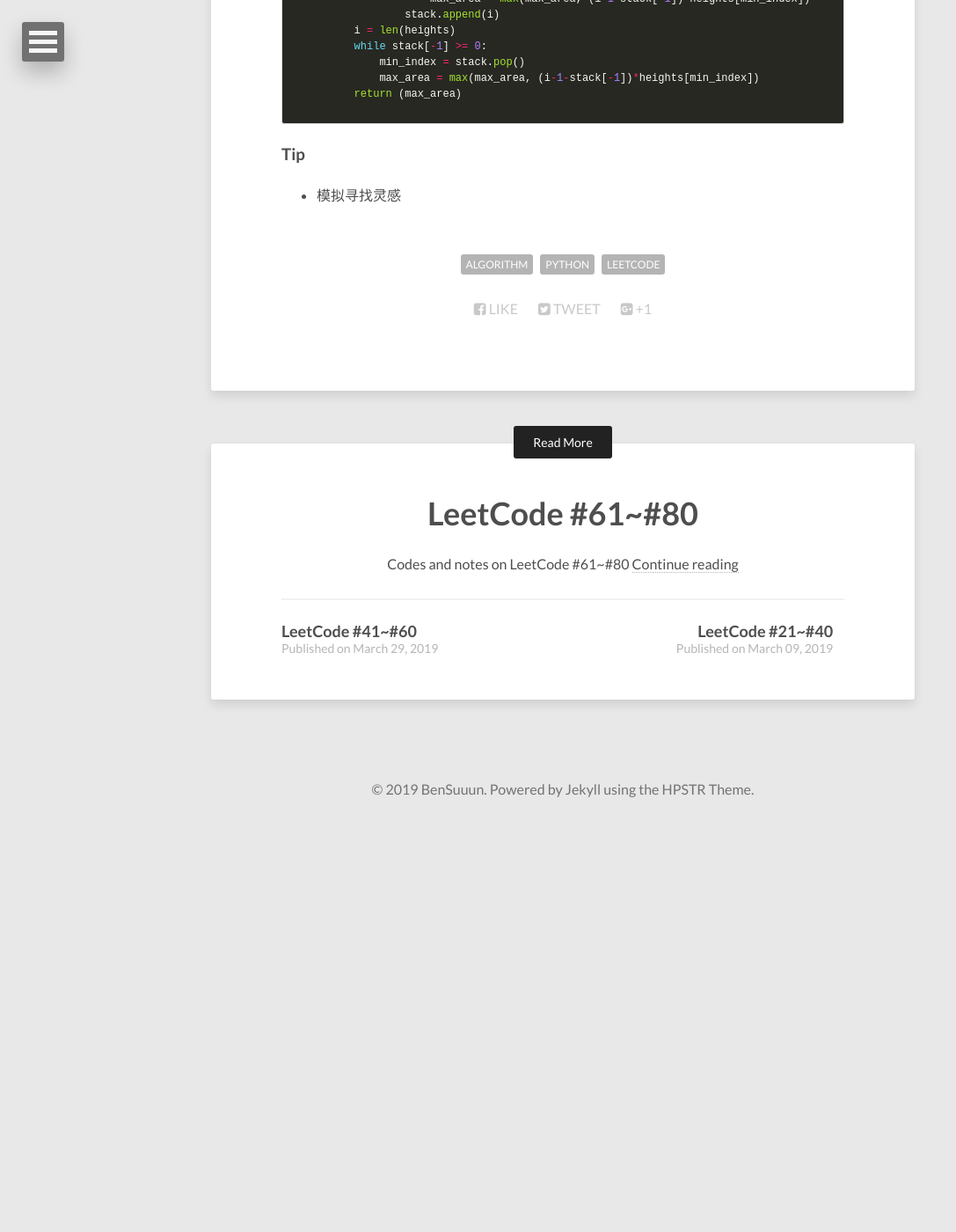
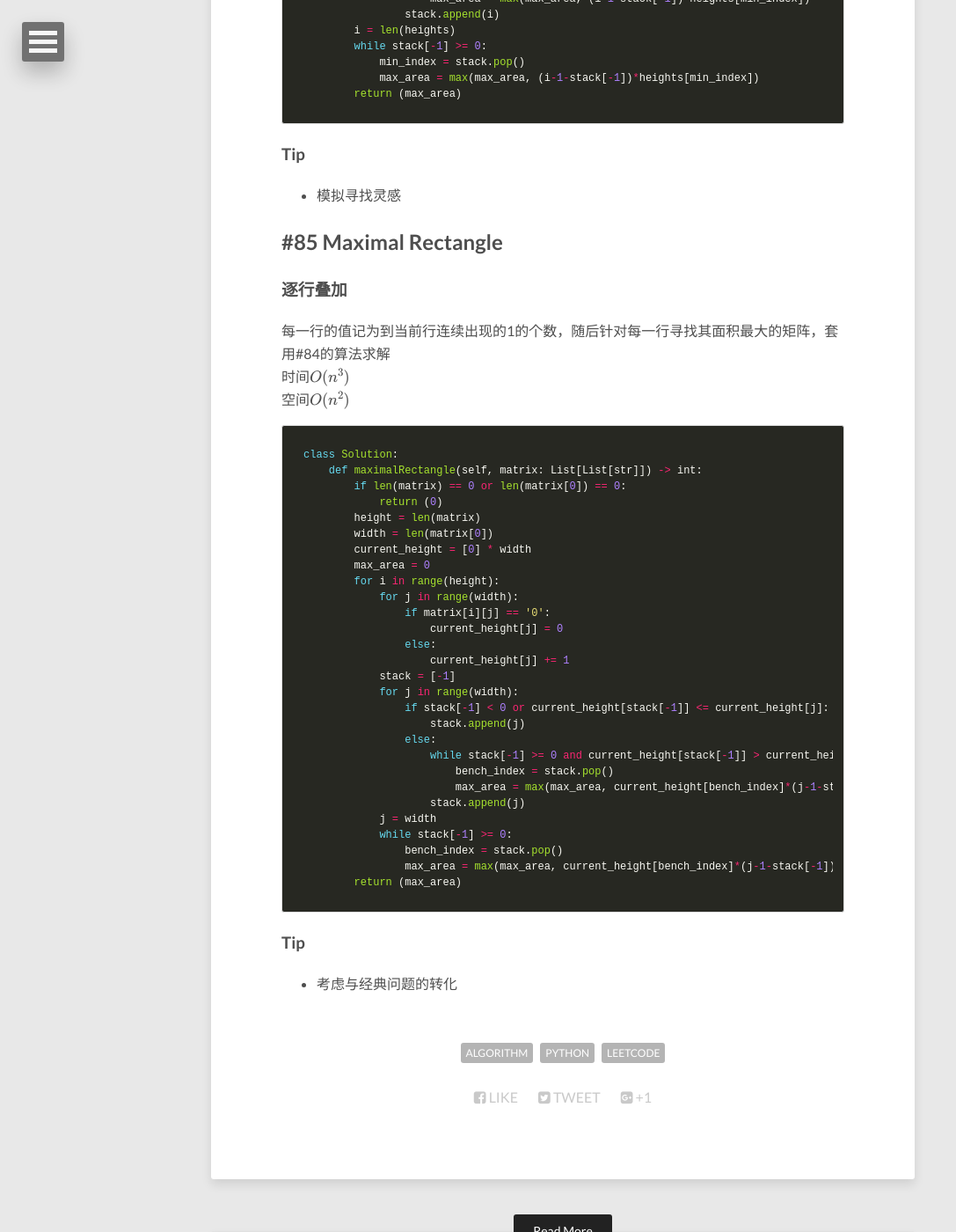
Before and after one commit to Wangbin-Sun/wangbin-sun.github.io, a Jekyll site: the page built from _posts/2019-05-13-leetcode-81-to-100.md, in a window 1280 px wide and 1400 px high, scrolled down 4116 px. Shown: the whole window at 88% size, without its empty margins (0-1087 px from the left). Built offline with Jekyll 4.4.1, drawn with Linux system fonts in a browser that asks for light colours; nearby versions of some CDN libraries; formulas are drawn with MathJax 3; before the commit the page ends 5054 px from its top, so only the background shows below that.

Commit message:
Update Leetcode to #85

````diff
--- a/_posts/2019-05-13-leetcode-81-to-100.md
+++ b/_posts/2019-05-13-leetcode-81-to-100.md
@@ -174,3 +174,43 @@ class Solution:
 
 ### Tip
 * 模拟寻找灵感
+
+## #85 Maximal Rectangle
+
+### 逐行叠加
+每一行的值记为到当前行连续出现的1的个数，随后针对每一行寻找其面积最大的矩阵，套用#84的算法求解
+时间$O(n^3)$
+空间$O(n^2)$
+```python
+class Solution:
+    def maximalRectangle(self, matrix: List[List[str]]) -> int:
+        if len(matrix) == 0 or len(matrix[0]) == 0:
+            return (0)
+        height = len(matrix)
+        width = len(matrix[0])
+        current_height = [0] * width
+        max_area = 0
+        for i in range(height):
+            for j in range(width):
+                if matrix[i][j] == '0':
+                    current_height[j] = 0
+                else:
+                    current_height[j] += 1
+            stack = [-1]
+            for j in range(width):
+                if stack[-1] < 0 or current_height[stack[-1]] <= current_height[j]:
+                    stack.append(j)
+                else:
+                    while stack[-1] >= 0 and current_height[stack[-1]] > current_height[j]:
+                        bench_index = stack.pop()
+                        max_area = max(max_area, current_height[bench_index]*(j-1-stack[-1]))
+                    stack.append(j)
+            j = width
+            while stack[-1] >= 0:
+                bench_index = stack.pop()
+                max_area = max(max_area, current_height[bench_index]*(j-1-stack[-1]))
+        return (max_area)
+```
+
+### Tip
+* 考虑与经典问题的转化
````
